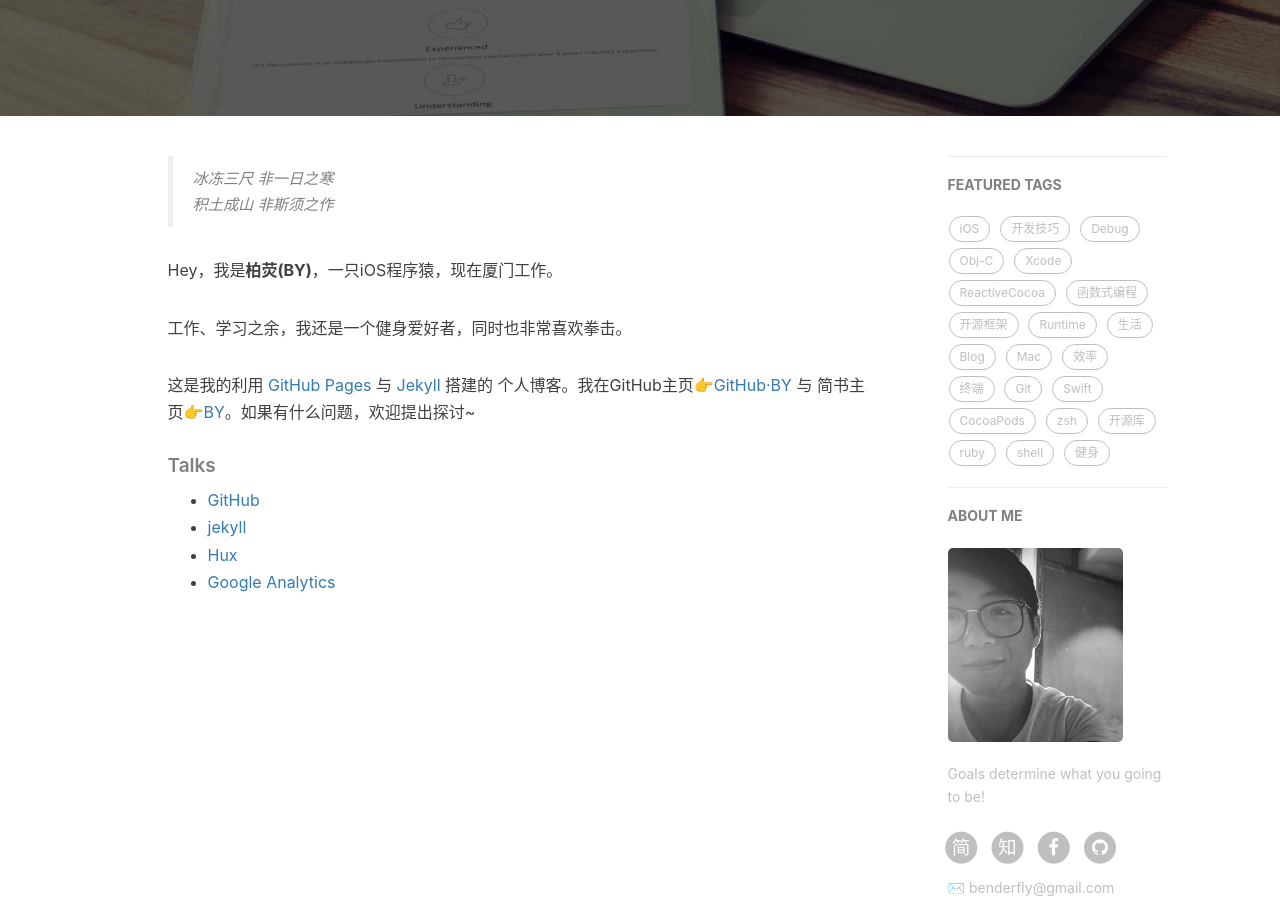
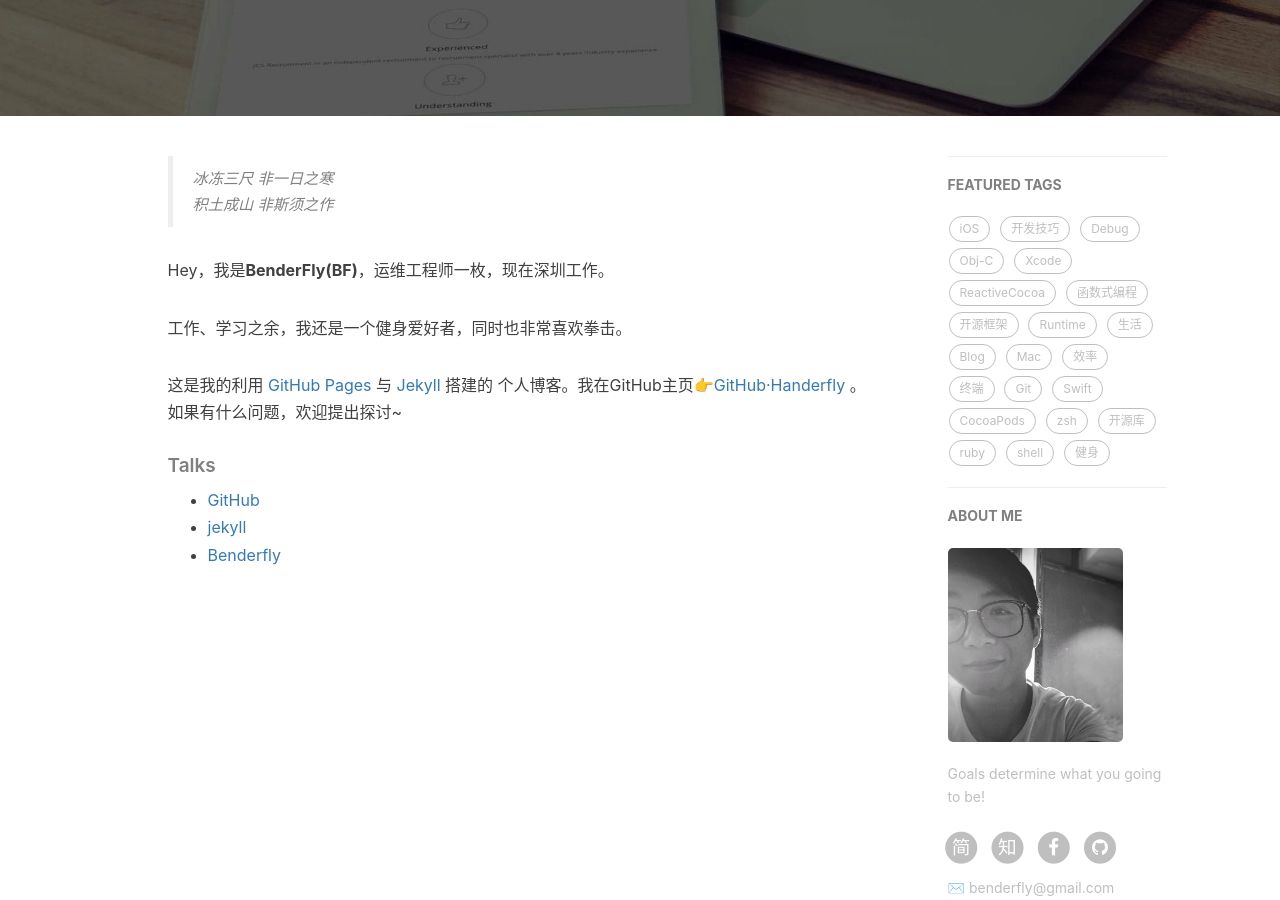
Before and after one commit to handerfly/handerfly.github.io, a Jekyll site: the page built from about.html, in a window 1280 px wide and 900 px high, scrolled down 302 px. Built offline with Jekyll 4.4.1, drawn with Linux system fonts in a browser that asks for light colours; nearby versions of some CDN libraries; comment, search, counter and statistics services are not loaded.

Commit message:
Update about.html

```diff
--- a/about.html
+++ b/about.html
@@ -19,11 +19,11 @@
     <blockquote><p>冰冻三尺 非一日之寒<br>
     积土成山 非斯须之作</p></blockquote>
 
-    <p>Hey，我是<strong>柏荧(BY)</strong>，一只iOS程序猿，现在厦门工作。</p>
+    <p>Hey，我是<strong>BenderFly(BF)</strong>，运维工程师一枚，现在深圳工作。</p>
 
     <p>工作、学习之余，我还是一个健身爱好者，同时也非常喜欢拳击。</p>
 
-    <p>这是我的利用 <a href="https://pages.github.com/">GitHub Pages</a> 与 <a href="http://jekyll.com.cn/">Jekyll</a> 搭建的 个人博客。我在GitHub主页<a href="https://github.com/qiubaiying">👉GitHub·BY</a> 与 简书主页<a href="https://http://www.jianshu.com/u/e71990ada2fd">👉BY</a>。如果有什么问题，欢迎提出探讨~</p>
+    <p>这是我的利用 <a href="https://pages.github.com/">GitHub Pages</a> 与 <a href="http://jekyll.com.cn/">Jekyll</a> 搭建的 个人博客。我在GitHub主页<a href="https://github.com/handerfly">👉GitHub·Handerfly</a> 。如果有什么问题，欢迎提出探讨~</p>
 
     <p></p>
 
@@ -32,8 +32,7 @@
     <ul>
         <li><a href="https://github.com">GitHub</a></li>
         <li><a href="http://jekyll.com.cn/">jekyll</a></li>
-        <li><a href="http://huangxuan.me/">Hux</a></li>
-        <li><a href="https://analytics.google.com/analytics">Google Analytics</a></li>
+        <li><a href="https://www.benderfly.com">Benderfly</a></li>
     </ul>
 </div>
 
```
